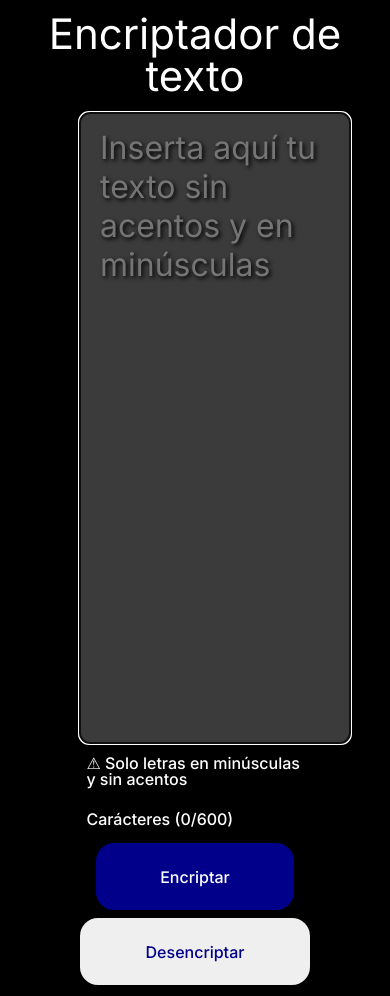
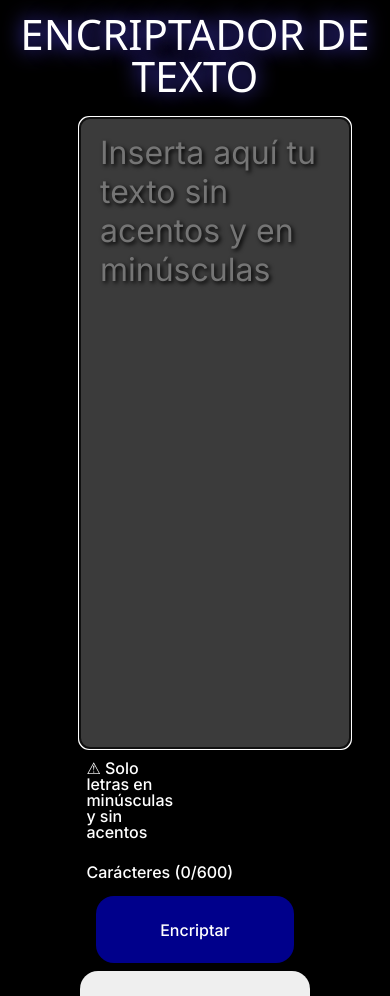
Before and after one commit to fr4ncisx/Challenge-Alura, a website: page index.html in a window 390 px wide. Shown: the part 57-1053 px from the top of the page. Drawn offline with Linux system fonts and the light colour scheme; some packages are replaced by stand-ins of ours; a script that the page names is missing.

Commit message:
fixed icon and response design

```diff
--- a/css/index.css
+++ b/css/index.css
@@ -1,5 +1,4 @@
 header {
-  font-family: "Inter", sans-serif;
   color: white;
   font-size: 3.5rem;
   transition: 1s;
@@ -17,6 +16,10 @@ header h1 {
   align-items: center;
   flex-direction: column;
   flex-wrap: wrap;
+  text-transform: uppercase;
+  font-family: "Segoe UI";
+  text-shadow: 0 0 20px rgb(86, 73, 255);
+  margin-bottom: 5px;
 }
 .logo-top {
   width: 8rem;
@@ -107,8 +110,9 @@ main {
 }
 .msg-bottom {
   display: flex;
+  justify-content: space-between;
   flex-wrap: wrap;
-  justify-content: space-between;
+  width: 100%;
 }
 .warning-msg,
 .char-counter {
@@ -116,6 +120,12 @@ main {
   font-weight: 500;
   margin: 0.75rem 0.4rem;
   transition: 500ms;
+}
+.warning-msg{
+float: left;
+}
+.char-counter{
+  float: right;
 }
 .bottom-section {
   display: block;
@@ -234,6 +244,9 @@ footer p {
     flex-wrap: wrap;
     justify-content: center;
   }
+  .warning-msg {
+    margin-right: 10rem;
+  }
   .container-title {
     width: 10%;
   }
--- a/index.html
+++ b/index.html
@@ -10,7 +10,7 @@
     <link href="https://fonts.googleapis.com/css2?family=Inter:wght@100..900&display=swap" rel="stylesheet">
     <link rel="stylesheet" href="css/reset.css">
     <link rel="stylesheet" href="css/index.css">
-    <link rel="icon" type="image/x-icon" href="/img/favicon.ico">
+    <link rel="icon" type="image/x-icon" href="img/favicon.ico">
 </head>
 <header>
         <div class="container-title"></div>
```
